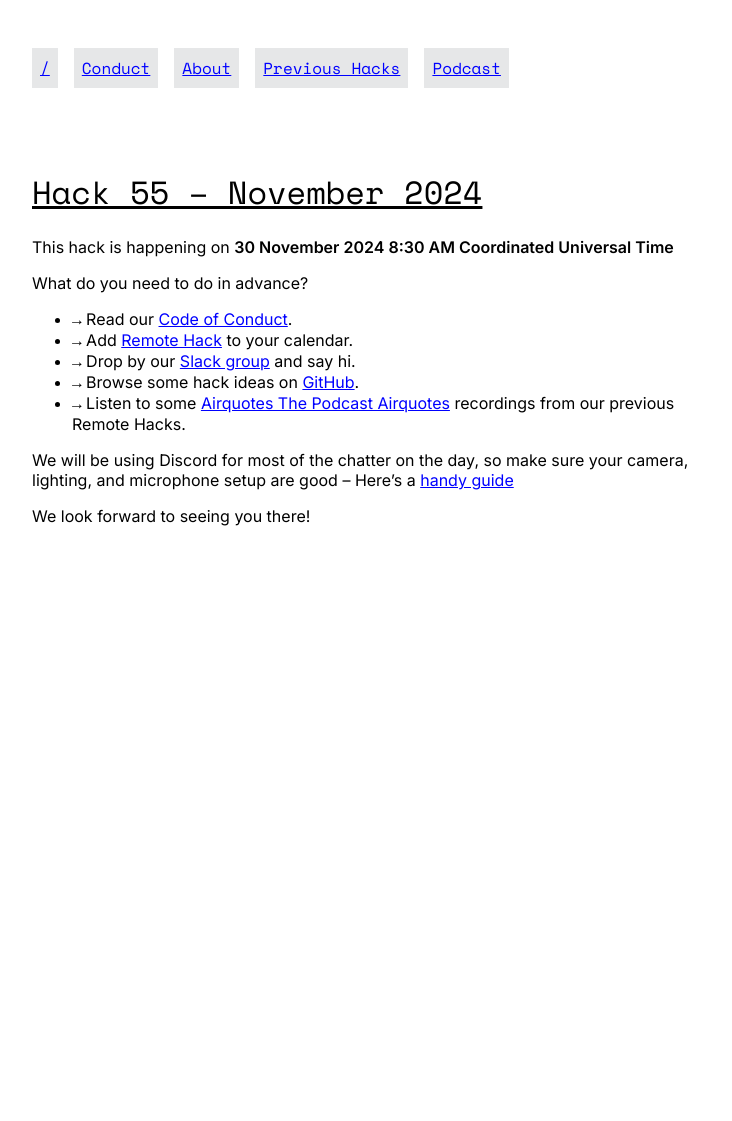
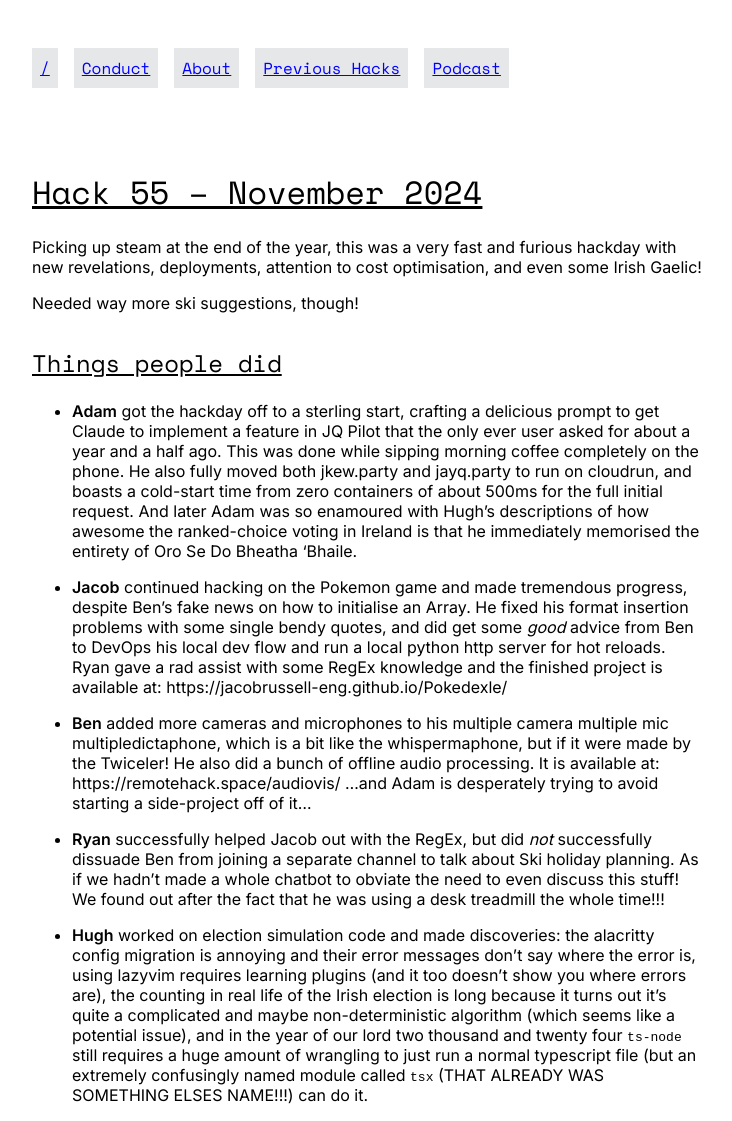
Before and after one commit to remotehack/remotehack.github.io, a Jekyll site: the page built from _hacks/55.md, in a window 1280 px wide. Shown: the whole page, without its empty margins (272-1004 px from the left). Built offline with Jekyll 4.4.1, drawn with Linux system fonts in a browser that asks for light colours; before the commit the page ends 900 px from its top, so only the background shows below that.

Commit message:
add writeup for november 2024

```diff
--- a/_hacks/55.md
+++ b/_hacks/55.md
@@ -1,5 +1,21 @@
 ---
 hack_number: 55
 date: 2024-11-30
-upcoming: true
 ---
+
+Picking up steam at the end of the year, this was a very fast and furious hackday with new revelations, deployments,
+attention to cost optimisation, and even some Irish Gaelic!
+
+Needed way more ski suggestions, though!
+
+## Things people did
+
+-   **Adam** got the hackday off to a sterling start, crafting a delicious prompt to get Claude to implement a feature in JQ Pilot that the only ever user asked for about a year and a half ago. This was done while sipping morning coffee completely on the phone. He also fully moved both jkew.party and jayq.party to run on cloudrun, and boasts a cold-start time from zero containers of about 500ms for the full initial request. And later Adam was so enamoured with Hugh's descriptions of how awesome the ranked-choice voting in Ireland is that he immediately memorised the entirety of Oro Se Do Bheatha 'Bhaile.
+
+-   **Jacob** continued hacking on the Pokemon game and made tremendous progress, despite Ben's fake news on how to initialise an Array. He fixed his format insertion problems with some single bendy quotes, and did get some _good_ advice from Ben to DevOps his local dev flow and run a local python http server for hot reloads. Ryan gave a rad assist with some RegEx knowledge and the finished project is available at: https://jacobrussell-eng.github.io/Pokedexle/
+
+-   **Ben** added more cameras and microphones to his multiple camera multiple mic multipledictaphone, which is a bit like the whispermaphone, but if it were made by the Twiceler! He also did a bunch of offline audio processing. It is available at: https://remotehack.space/audiovis/ ...and Adam is desperately trying to avoid starting a side-project off of it...
+
+-   **Ryan** successfully helped Jacob out with the RegEx, but did _not_ successfully dissuade Ben from joining a separate channel to talk about Ski holiday planning. As if we hadn't made a whole chatbot to obviate the need to even discuss this stuff! We found out after the fact that he was using a desk treadmill the whole time!!!
+
+-   **Hugh** worked on election simulation code and made discoveries: the alacritty config migration is annoying and their error messages don't say where the error is, using lazyvim requires learning plugins (and it too doesn't show you where errors are), the counting in real life of the Irish election is long because it turns out it's quite a complicated and maybe non-deterministic algorithm (which seems like a potential issue), and in the year of our lord two thousand and twenty four `ts-node` still requires a huge amount of wrangling to just run a normal typescript file (but an extremely confusingly named module called `tsx` (THAT ALREADY WAS SOMETHING ELSES NAME!!!) can do it.
```
